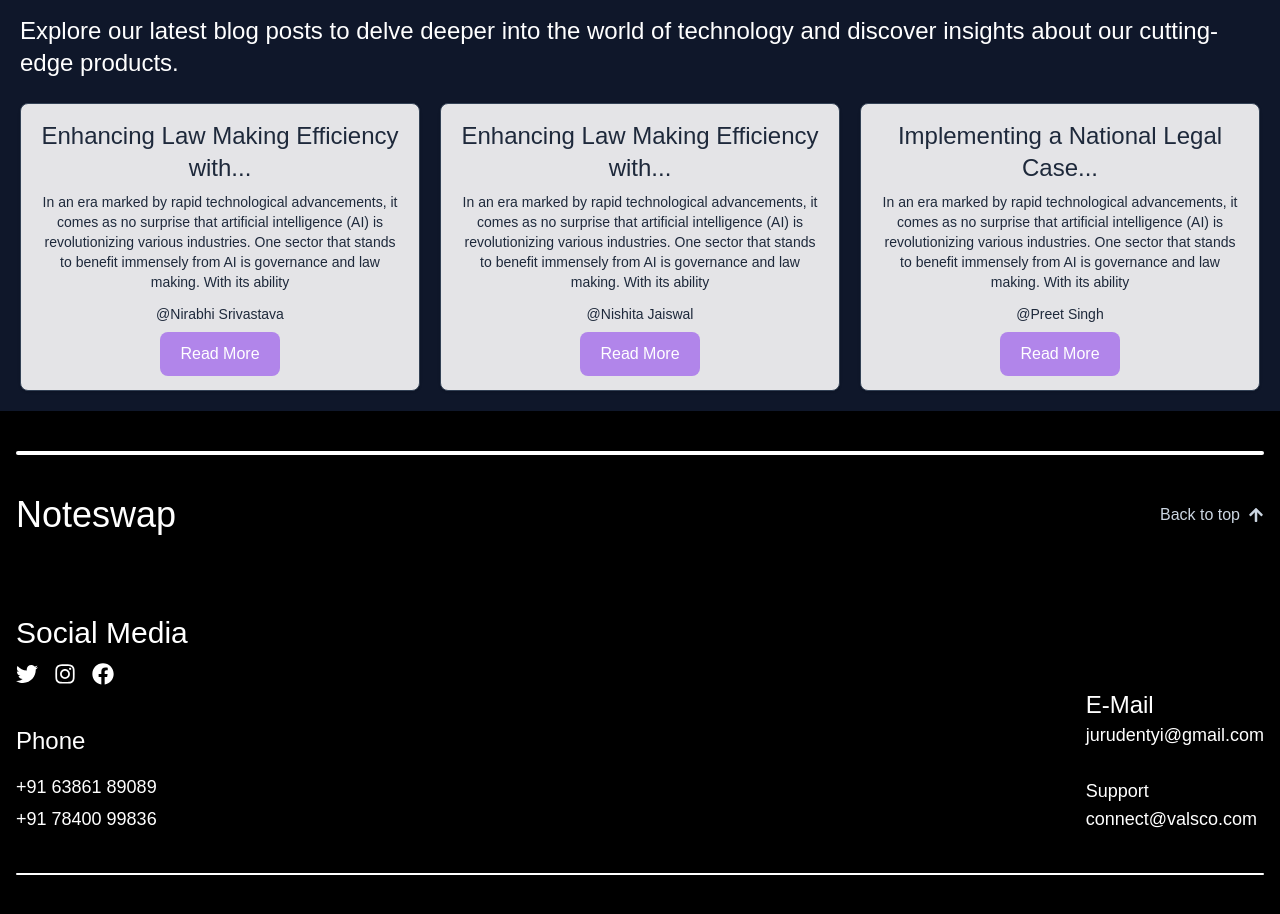
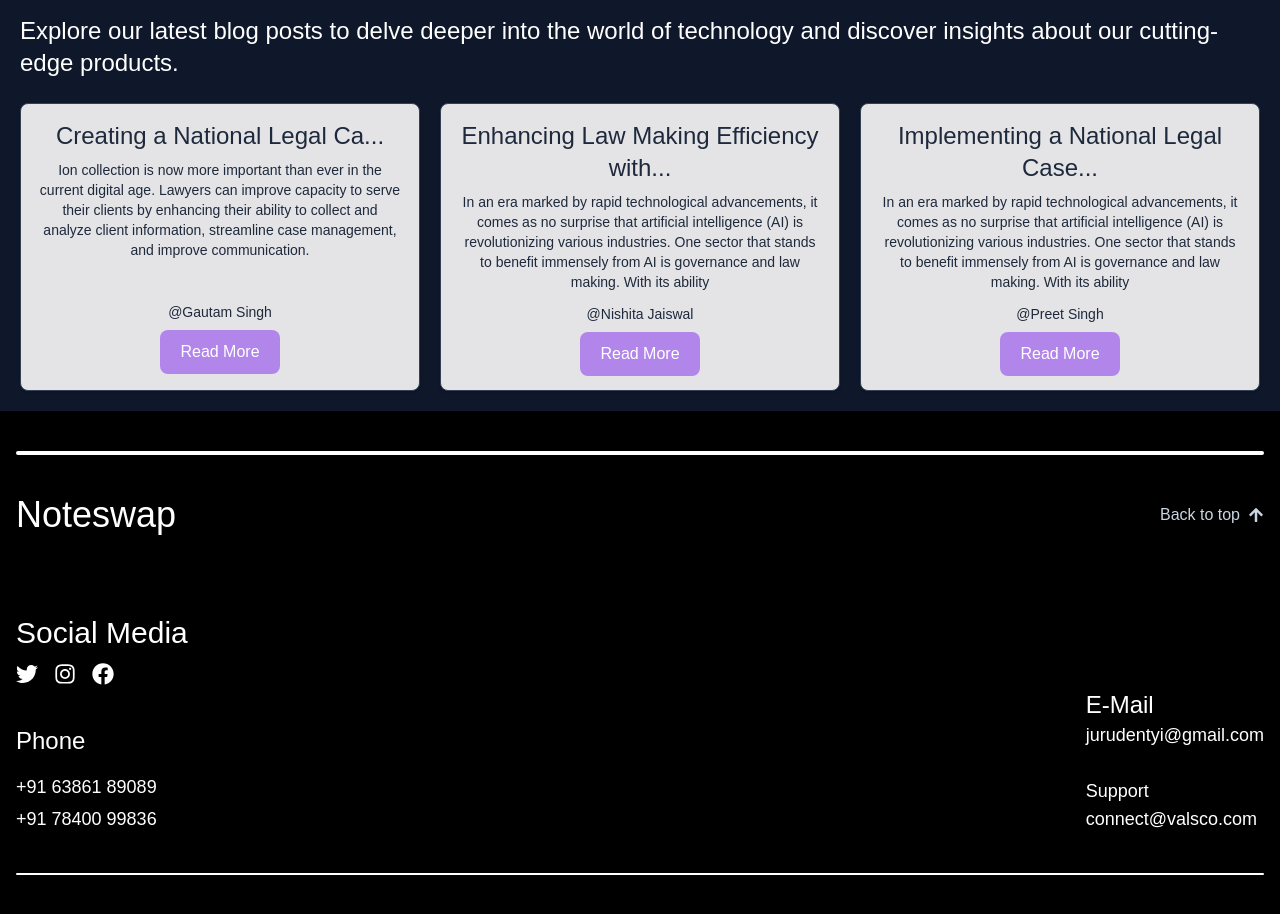
Before and after one commit to ValscoTech/Frontend-_Dev_Aug_Task, a React (Vite) app: page /blogs in a window 1280 px wide. Shown: the part 2400-3314 px from the top of the page. Built offline with nearby package versions, Linux system fonts and the light colour scheme; a web font is replaced by a local one.

Commit message:
FIX: minor changes in the content

```diff
--- a/src/pages/blogs.jsx
+++ b/src/pages/blogs.jsx
@@ -24,10 +24,10 @@ function Blogs() {
 
 	const feeds = [
 		{
-			title: "Enhancing Law Making Efficiency with...",
-			author: "@Nirabhi Srivastava",
+			title: "Creating a National Legal Ca...",
+			author: "@Gautam Singh",
 			subtitle:
-				"In an era marked by rapid technological advancements, it comes as no surprise that artificial intelligence (AI) is revolutionizing various industries. One sector that stands to benefit immensely from AI is governance and law making. With its ability",
+				"Ion collection is now more important than ever in the current digital age. Lawyers can improve capacity to serve their clients by enhancing their ability to collect and analyze client information, streamline case management, and improve communication.",
 		},
 		{
 			title: "Enhancing Law Making Efficiency with...",
```
